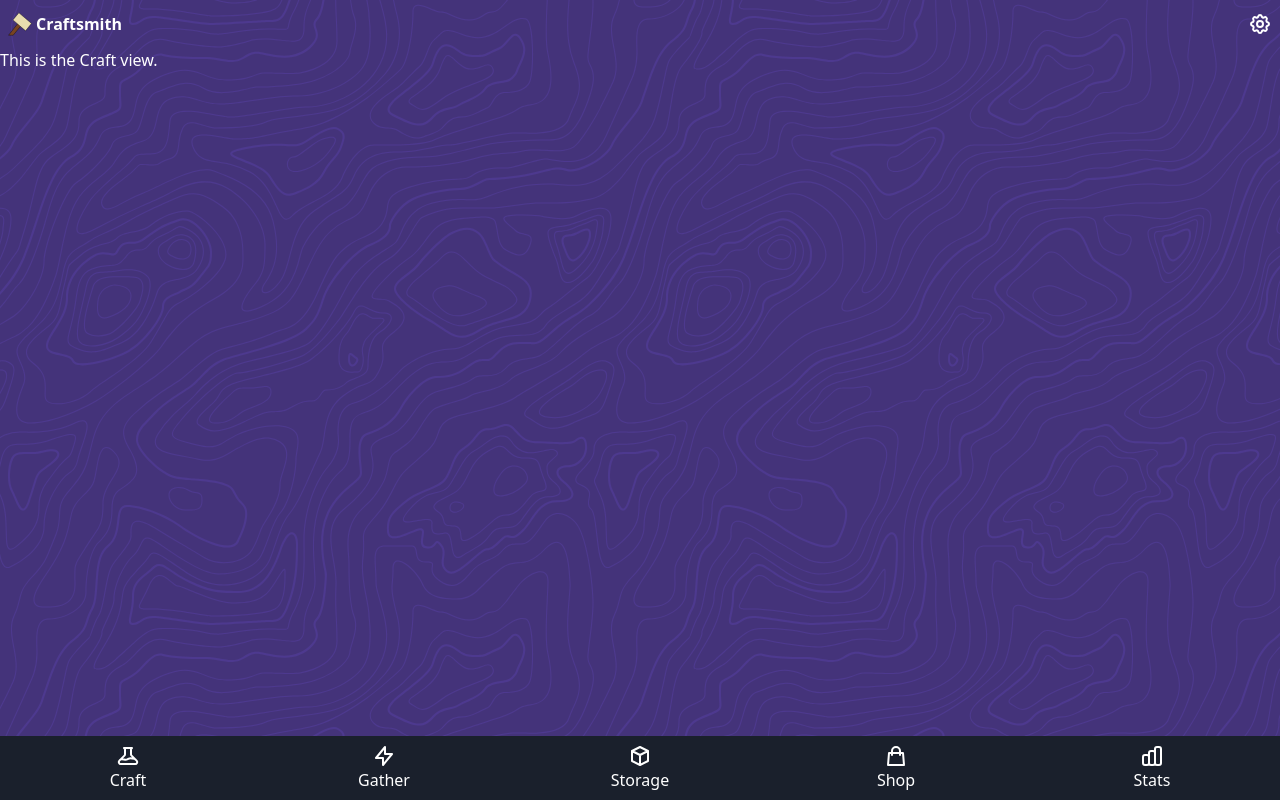
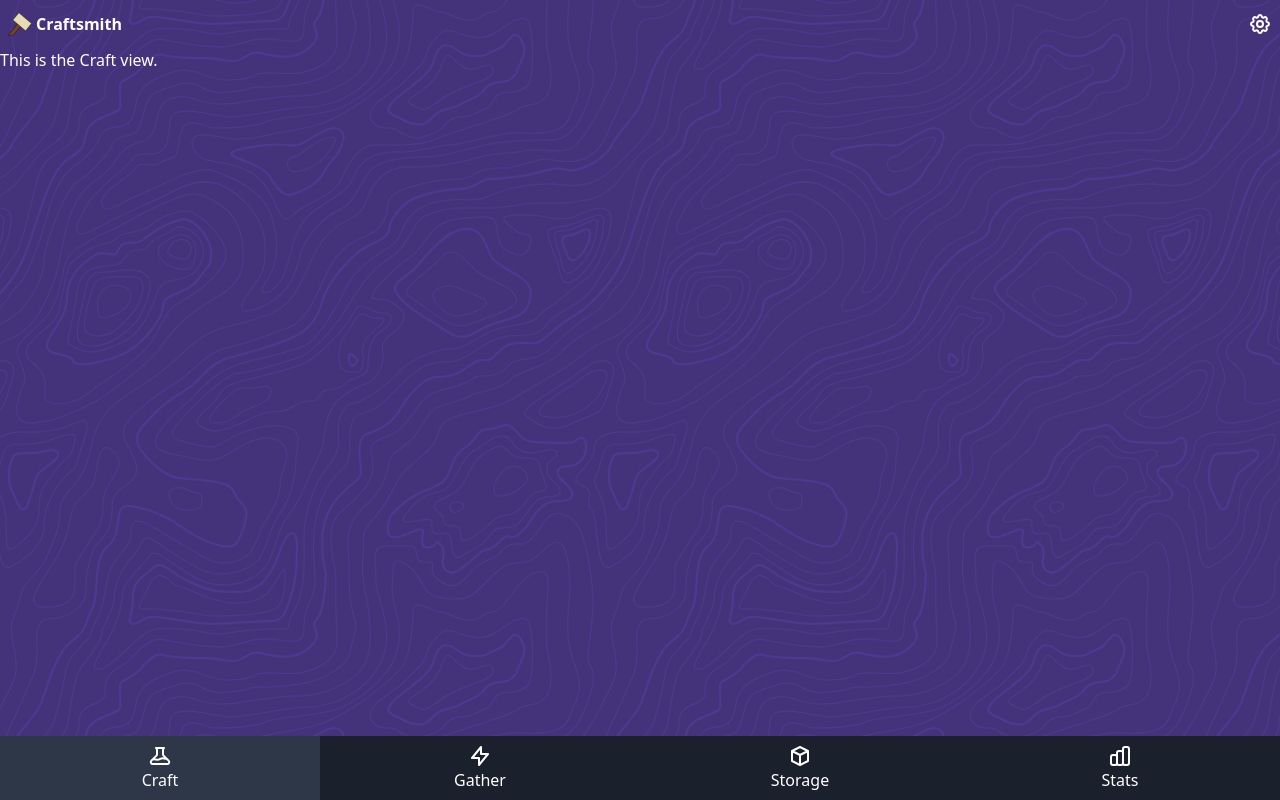
Before and after one commit to iamthismarvin/craftsmith, a Vue app: page /craft in a window 1280 px wide. Built offline with nearby package versions, Linux system fonts and the light colour scheme.

Commit message:
FIX: MenuItem Active & Hover styles.

```diff
--- a/src/components/Menu.vue
+++ b/src/components/Menu.vue
@@ -11,7 +11,6 @@
       route="Storage"
       icon="M20 7l-8-4-8 4m16 0l-8 4m8-4v10l-8 4m0-10L4 7m8 4v10M4 7v10l8 4"
     />
-    <MenuItem name="Shop" route="Shop" icon="M16 11V7a4 4 0 00-8 0v4M5 9h14l1 12H4L5 9z" />
     <MenuItem
       name="Stats"
       route="Stats"
--- a/src/components/MenuItem.vue
+++ b/src/components/MenuItem.vue
@@ -1,7 +1,8 @@
 <template>
   <router-link
     :to="{ name: route }"
-    class="flex flex-col justify-center items-center hover:bg-red-700 w-full"
+    active-class="bg-gray-800"
+    class="flex flex-col justify-center items-center w-full hover:bg-gray-800"
   >
     <svg
       class="w-6 h-6"
```
